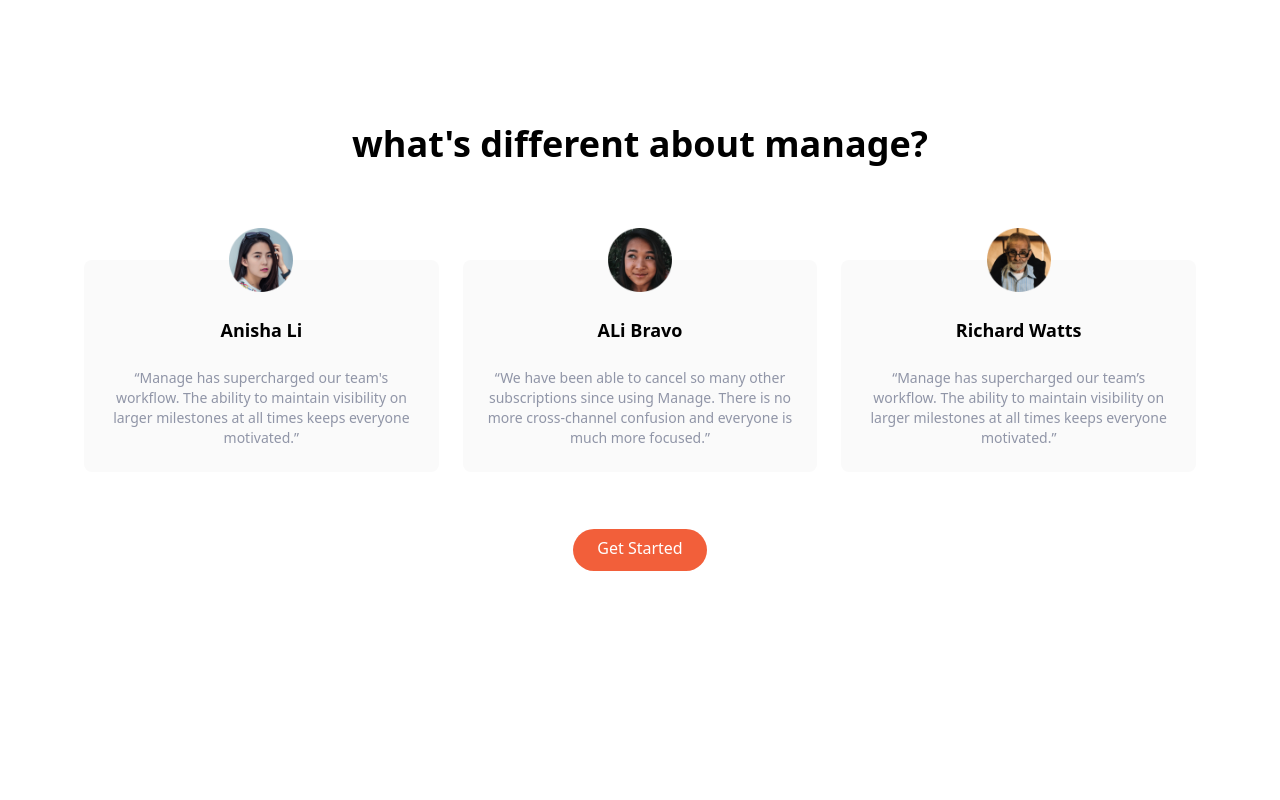
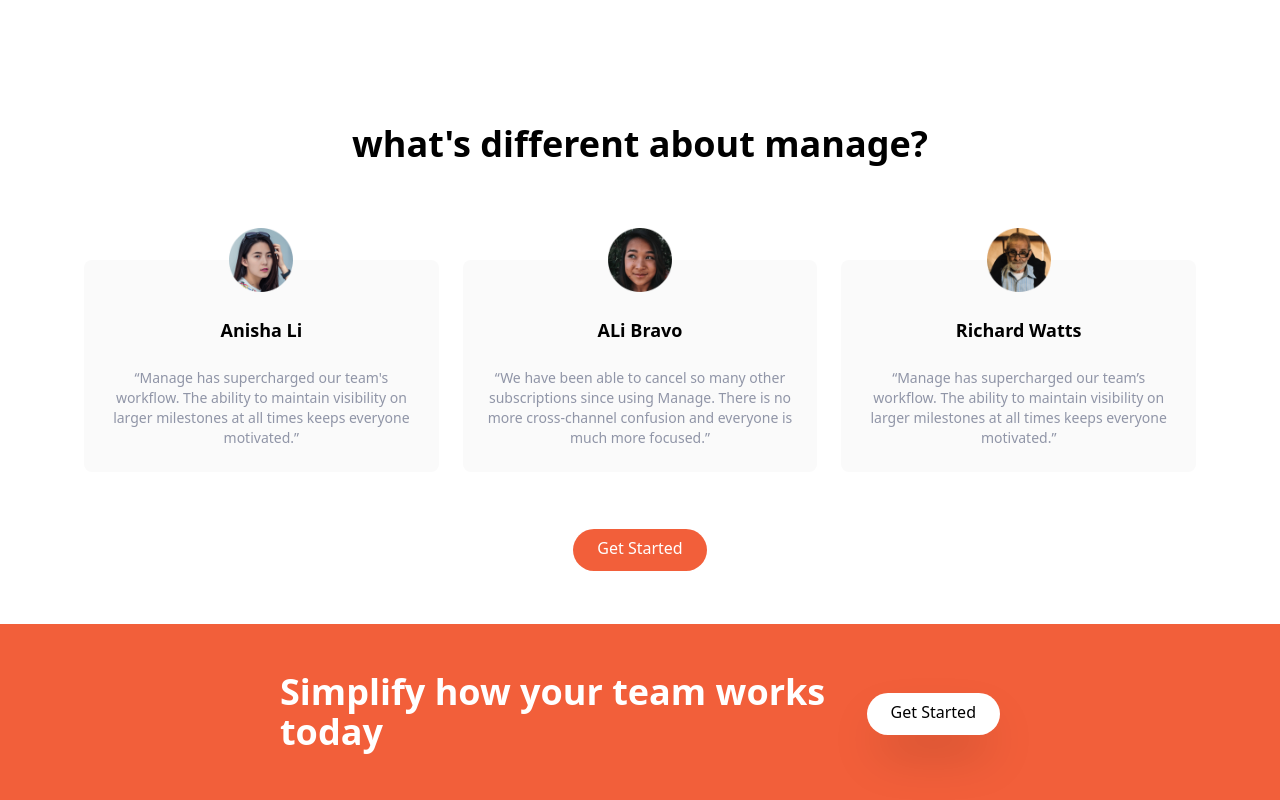
Before and after one commit to umutesililiane/TAILWINDCSS-LANDING-PAGE, a website: page index.html in a window 1280 px wide. Shown: the part 1220-2020 px from the top of the page. Before the commit the page ends 1844 px from the top, so only its background shows below. Drawn offline with Linux system fonts and the light colour scheme.

Commit message:
Call to action(CTA} section

```diff
--- a/index.html
+++ b/index.html
@@ -182,5 +182,17 @@
             </div>
         </div>
     </section>
+    <section id="cta" class="bg-brightRed">
+        <div class="container flex flex-col items-center justify-between px-6 py-24 mx-auto space-y-12 md:py-12 md:flex-row md:space-y-0">
+            <h2 class="text-5xl font-bold leading-tight text-center text-white md:text-4xl md:max-w-xl md:text-left">
+                Simplify how your team works today
+            </h2>
+            <div>
+                <a href="" class="  p-3 px-6 pt-2 text-BrightRed bg-white rounded-full shadow-2xl baseline hover:bg-gray-900 ">
+                    Get Started
+                </a>
+            </div>
+        </div>
+    </section>
 </body>
 </html>
```
Also changed, not shown: css/main.css.
